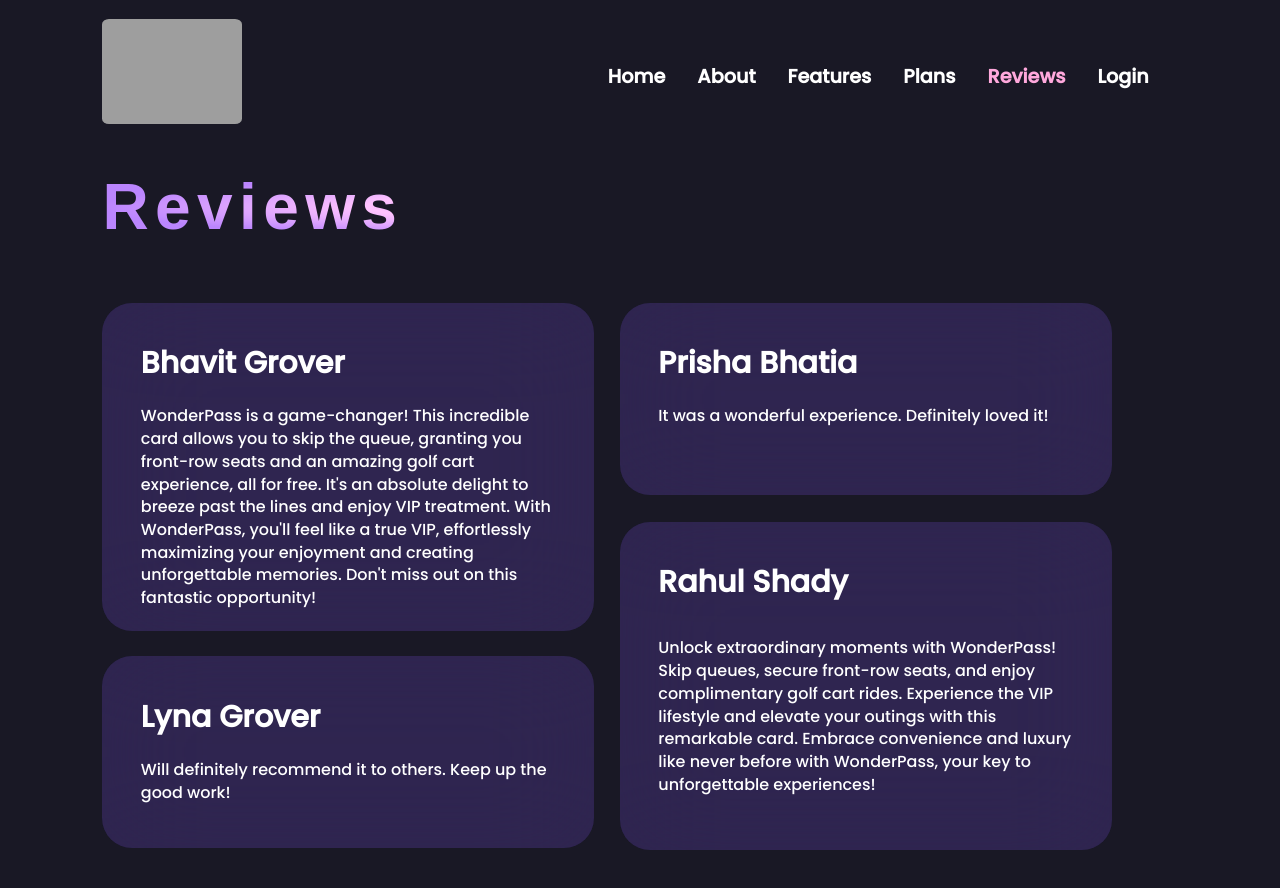
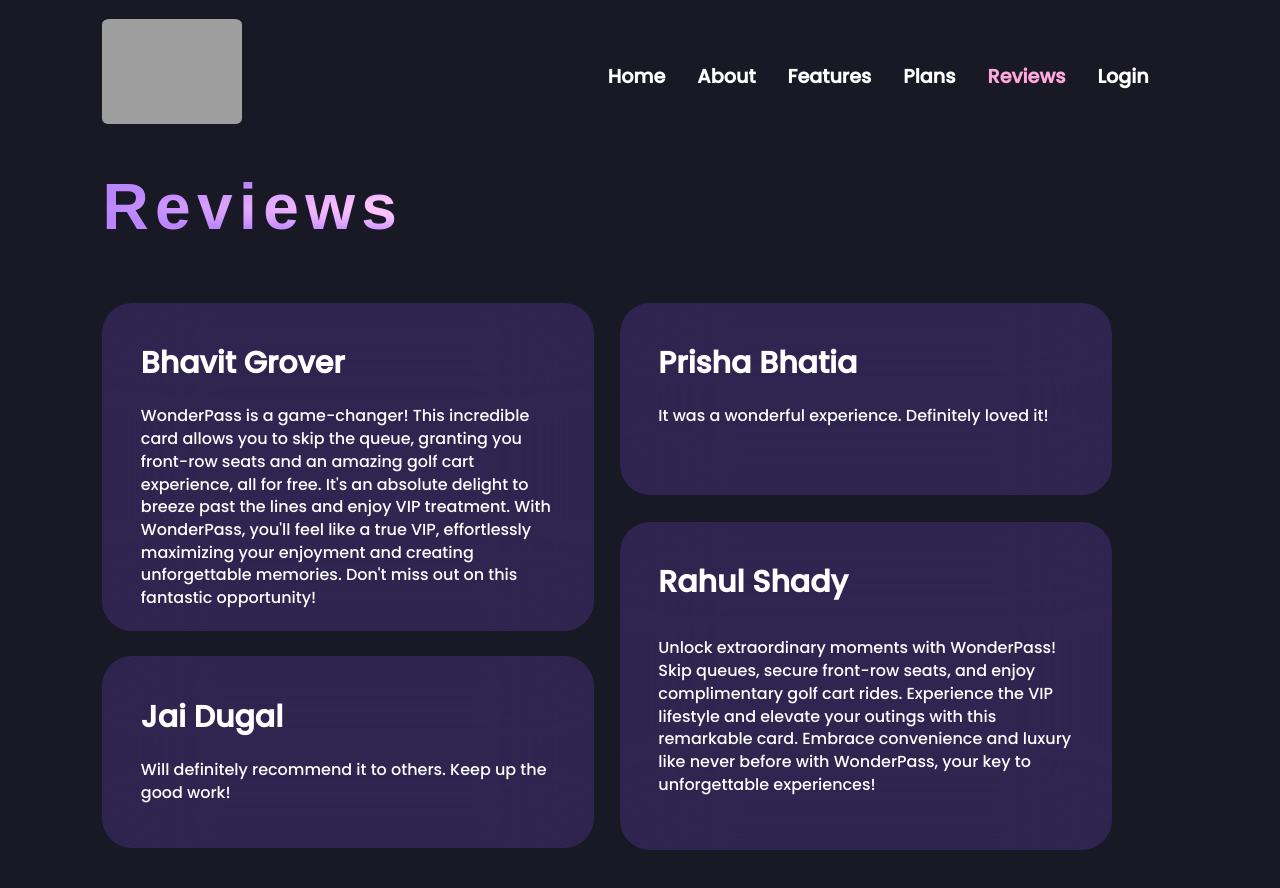
Before and after one commit to CasaN0va-bhavit/WonderPass, a Next.js app: page /reviews in a window 1280 px wide. Shown: the top 888 px of the page. Built offline with nearby package versions, Linux system fonts and the light colour scheme; grey boxes are pictures that could not be loaded; a web font is replaced by a local one.

Commit message:
aasasasasas

```diff
--- a/app/reviews/page.js
+++ b/app/reviews/page.js
@@ -24,7 +24,7 @@
             <p className={styles.para}>It was a wonderful experience. Definitely loved it!</p>
           </div>
           <div className={styles.review2}>
-            <h1 className={styles.heading}>Lyna Grover</h1>
+            <h1 className={styles.heading}>Jai Dugal</h1>
             <p className={styles.para}>Will definitely recommend it to others. Keep up the good work!</p>
           </div>
           <div className={styles.review3}>
```
